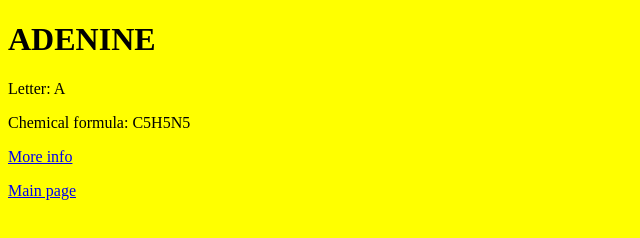
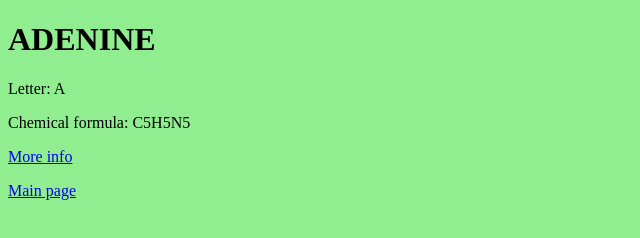
Before and after one commit to carolgtorre/2019-2020-PNE-Practices, a plain HTML site: page P4/A.html in a window 1280 px wide. Shown: the whole page, without its empty margins (0-640 px from the left). Drawn offline with Linux system fonts and the light colour scheme.

Commit message:
Practice 4

```diff
--- a/P4/A.html
+++ b/P4/A.html
@@ -5,7 +5,7 @@
     <title>Bases server</title>
 </head>
 
-<body style="background-color: yellow;">
+<body style="background-color: lightgreen;">
     <h1>ADENINE</h1>
 <p>Letter: A </p>
 <p>Chemical formula: C5H5N5 </p>
```
